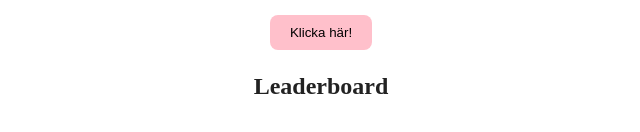
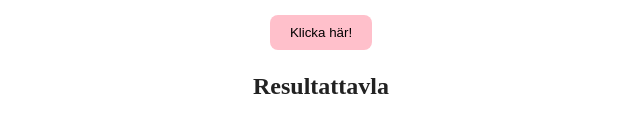
Before and after one commit to Sannambw/Minigame-Project, a website built with webpack: page index.html in a window 1280 px wide. Shown: the part 228-360 px from the top of the page, 319-959 px from the left. Built offline with nearby package versions, Linux system fonts and the light colour scheme.

Commit message:
Text till svenska

```diff
--- a/index.html
+++ b/index.html
@@ -86,7 +86,7 @@
   <div class="popup">
     <!-- Själva vita popup-rutan -->
 
-    <h2>Leaderboard</h2>
+    <h2>Resultattavla</h2>
     <!-- Rubrik för topplistan -->
 
     <div id="leaderboardList"></div>
```
